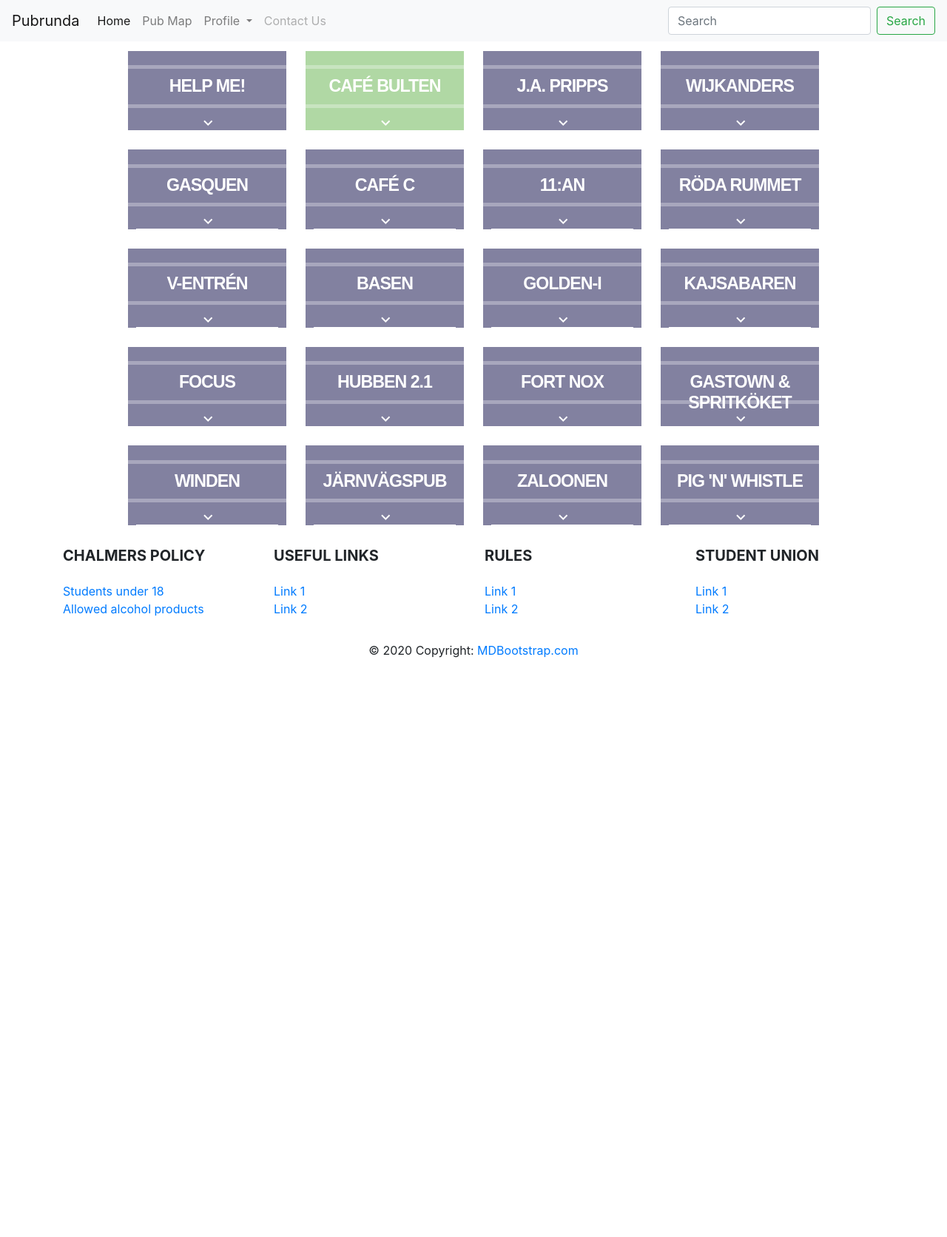
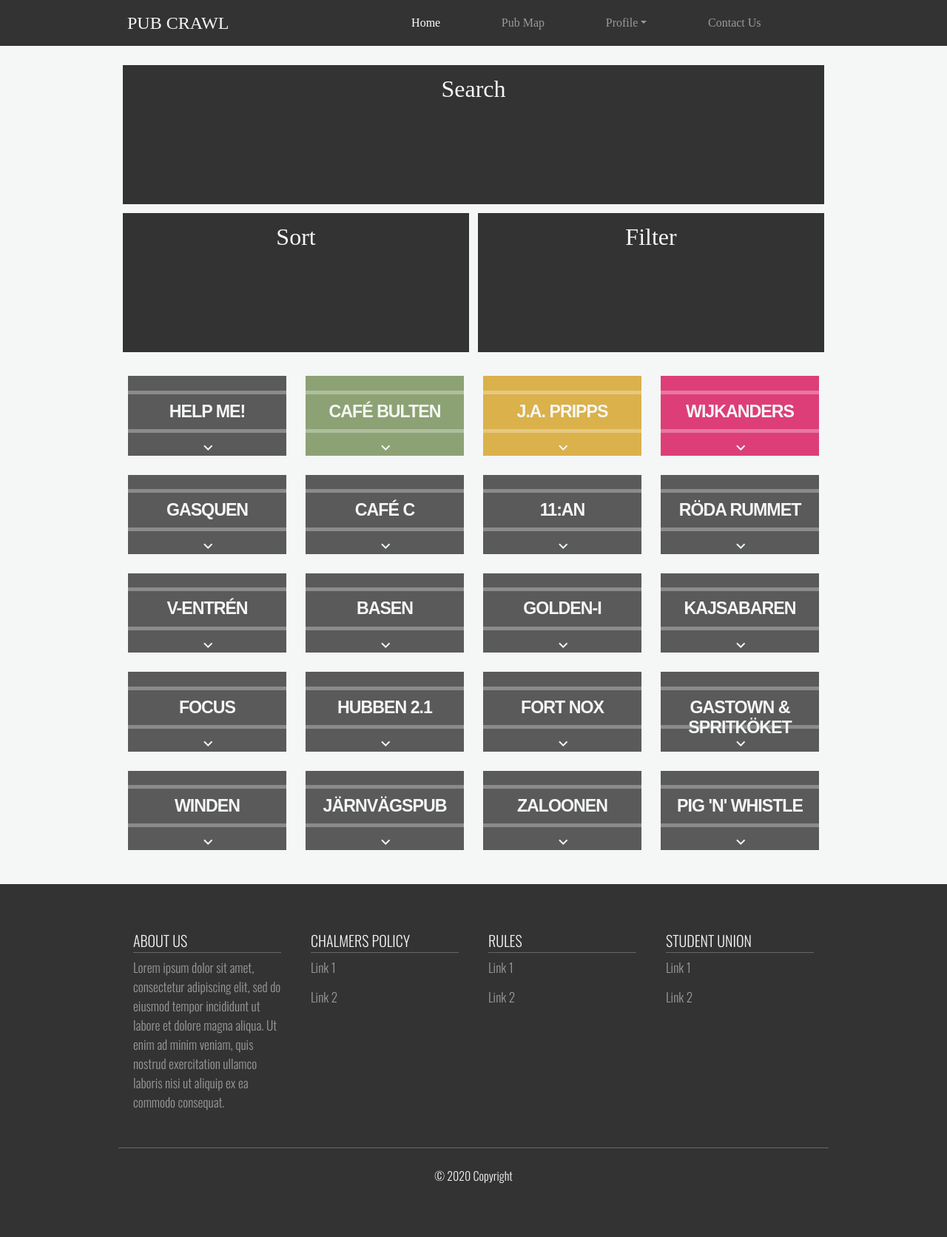
Before and after one commit to lillejohn22/Team-16-Pubrundan-DAT257, a website: page index.html in a window 1280 px wide. Shown: the whole page at 74% size. Before the commit the page ends 907 px from the top, so only its background shows below. Drawn offline with nearby package versions, Linux system fonts and the light colour scheme; a web font is replaced by a local one.

Commit message:
Visual changes.

```diff
--- a/css/style.css
+++ b/css/style.css
@@ -1,3 +1,10 @@
+/* ---------------
+      Colours
+   --------------- */
+/* https://coolors.co/414141-ccdfcb-ff6a5c-056571-d33f49-88d18a-ffd25a */
+
+
+
 /* ---------------
         Fonts
    --------------- */
@@ -21,6 +28,88 @@
     src: url(../fonts/raleway/Raleway-Regular.ttf);
 }
 
+@font-face {
+  font-family: "Oswald";
+  src: url(../fonts/oswald/static/Oswald-Regular.ttf)
+}
+
+@font-face {
+  font-family: "Oswald Light";
+  src: url(../fonts/oswald/static/Oswald-Light.ttf)
+}
+
+body {
+  background-color: #F4F7F5;
+}
+
+
+/* ---------------
+       Navbar
+   --------------- */
+
+.navbar {
+  font-family: "Raleway Regular";
+  font-size: 1em;
+  background-color: #333333;
+  color: #F4F7F5;
+}
+
+.navbar a {
+  color: #999999;
+  -webkit-transition: all .5s ease;   /* Safari and Chrome */
+  -moz-transition: all .5s ease;      /* Firefox */
+  -ms-transition: all .5s ease;       /* IE 9 */
+  -o-transition: all .5s ease;        /* Opera */
+  transition: all .5s ease;
+}
+
+.navbar .navbar-brand {
+  font-size: 1.5em;
+  margin-left: 12.5%;
+  text-transform: uppercase;
+  color: #F4F7F5;
+}
+
+.nav-items {
+  margin-left: 12.5%;
+}
+
+.nav-item {
+  padding-left: 50pt;
+}
+
+.navbar-toggler {
+  margin-right: 12.5%;
+}
+
+.nav-item > a:hover {
+  color: #F4F7F5;
+}
+
+
+/* ---------------
+         SSF
+   --------------- */
+
+#ssf-container {
+  width: 75%;
+}
+
+.ssf-element {
+  margin-top: 15pt;
+  margin-bottom: -15pt;
+  background-color: #333333;
+  border: 5pt solid #F4F7F5;
+  height: 150pt;
+}
+
+.ssf-element h2 {
+  font-family: "Raleway Regular";
+  color: #F4F7F5;
+  text-align: center;
+  padding-top: 10pt;
+}
+
 
 /* ---------------
         Grid
@@ -31,6 +120,7 @@
 
 #grid-container {
     width: 75%;
+    margin-top: 25pt;
     margin-left: 12.5%;
     margin-right: 12.5%;
 }
@@ -38,7 +128,7 @@
 .grid-element {
     position: relative;
     overflow: hidden;
-    border: 10pt solid #fff;
+    border: 10pt solid #F4F7F5;
     height: 100pt;
     -webkit-transition: all .5s ease;   /* Safari and Chrome */
     -moz-transition: all .5s ease;      /* Firefox */
@@ -69,7 +159,7 @@
     font-weight: 900;
     letter-spacing: -1px;
     text-transform: uppercase;
-    color: #fff;
+    color: #F4F7F5;
     margin: 9% 0 0;
     padding: 10px 0;
     height: 43pt;
@@ -85,20 +175,20 @@
   left: 0;
   z-index: 10;
   display: block;
-  color:white;
+  color: #F4F7F5;
   margin-top: 63.5pt;
   margin-left: 45%;
 }
 
 .grid-element-expanded-info {
     position: absolute;
-    top: 80pt;
+    top: 81pt;
     left: 5%;
     z-index: 10;
     width: 90%;
     height: 60%;
     padding: 15pt;
-    background-color: white;
+    background-color: #F4F7F5;
     overflow: auto;
     padding: 18px;
     overflow: hidden;
@@ -107,7 +197,7 @@
 
 .grid-element-expanded-info span {
     position: relative;
-    color: black;
+    color: #08090A;
     font-family: Raleway Regular;
     font-size: medium;
     padding: 10pt;
@@ -125,36 +215,114 @@
 }
 
 
-/* Background colours for grid elements, depending on queue length */
+/* ---------------
+       Queue
+   --------------- */
+
 .long-queue {
-  background-color: #E84258;
+  background-color: #D81159;
+  opacity: 80%;
 }
 
 .long-queue:hover {
-  background-color: rgb(230, 47, 71);
+  background-color: #D81159;
+  opacity: 100%;
 }
 
 .medium-queue {
-  background-color: #FEE191;
+  background-color: #D5A021;
+  opacity: 80%;
 }
 
 .medium-queue:hover {
-  background-color: rgb(243, 204, 96);
+  background-color: #D5A021;
+  opacity: 100%;
 }
 
 .short-queue {
-  background-color: #B0D8A4;
+  background-color: #748E54;
+  opacity: 80%;
 }
 
 .short-queue:hover {
-  background-color: rgb(140, 211, 119);
+  background-color: #748E54;
+  opacity: 100%;
 }
 
 .pub-closed {
-  background-color: #8281A0;
+  background-color: #333333;
+  opacity: 80%;
 }
 
 .pub-closed:hover {
-  background-color: rgb(106, 104, 156);
+  background-color: #333333;
+  opacity: 100%;
 }
-/* END of bg colours */
+
+.queue-container {
+  margin-left: 22pt;
+}
+
+
+/* ---------------
+       Footer
+   --------------- */
+
+.site-footer {
+  font-family: "Oswald Light";
+  font-weight: 100;
+  background-color: #333333;
+  color: #F4F7F5;
+  margin-top: 25pt;
+  padding: 5% 12.5% 5% 12.5%;
+  font-size: 13pt;
+}
+
+.site-footer a {
+  color: #999999;
+  -webkit-transition: all .5s ease;   /* Safari and Chrome */
+  -moz-transition: all .5s ease;      /* Firefox */
+  -ms-transition: all .5s ease;       /* IE 9 */
+  -o-transition: all .5s ease;        /* Opera */
+  transition: all .5s ease;
+}
+
+.site-footer a:hover {
+  color: #F4F7F5;
+  text-decoration: none;
+}
+
+.site-footer li {
+  padding-bottom: 10pt;
+}
+
+.site-footer p {
+  color: #999999;
+  padding-bottom: 10pt;
+  -webkit-transition: all .5s ease;   /* Safari and Chrome */
+  -moz-transition: all .5s ease;      /* Firefox */
+  -ms-transition: all .5s ease;       /* IE 9 */
+  -o-transition: all .5s ease;        /* Opera */
+  transition: all .5s ease;
+}
+
+.site-footer .site-footer-heading {
+  font-size: 15pt;
+  color: #F4F7F5;
+  text-transform: uppercase;
+}
+
+.site-footer-element-hr {
+  border-color: #666666;
+  margin: -15pt 0 3% 0;
+}
+
+.site-footer .site-footer-element {
+  margin-bottom: 2%;
+  padding: 0 15pt 0 15pt;
+}
+
+.site-footer-hr {
+  border-color: #666666;
+  margin: 0 0 3% 0;
+}
--- a/index.html
+++ b/index.html
@@ -18,25 +18,29 @@
   </head>
 
   <body>
-    <!-- Navbar -->
-    <nav class="navbar navbar-expand-lg navbar-light bg-light">
-        <a class="navbar-brand" href="index.html">Pubrunda</a>
+    <!-----------------------
+             Navbar
+    ------------------------>
+    <nav class="navbar sticky-top navbar-expand-lg navbar-dark">
+        <a class="navbar-brand" href="index.html">Pub Crawl</a>
+
         <button class="navbar-toggler" type="button" data-toggle="collapse" data-target="#navbarSupportedContent" aria-controls="navbarSupportedContent" aria-expanded="false" aria-label="Toggle navigation">
             <span class="navbar-toggler-icon"></span>
         </button>
 
-        <div class="collapse navbar-collapse" id="navbarSupportedContent">
+        <div class="collapse navbar-collapse nav-items" id="navbarSupportedContent">
             <ul class="navbar-nav mr-auto">
                 <li class="nav-item active">
-                    <a class="nav-link" href="index.html">Home <span class="sr-only">(current)</span></a>
+                    <a class="nav-link" href="index.html">Home<span class="sr-only">(current)</span></a>
                 </li>
+
                 <li class="nav-item">
-                    <a class="nav-link" href="">Pub Map</a>
+                    <a class="nav-link" href="views/pubmap.html">Pub Map</a>
                 </li>
+
                 <li class="nav-item dropdown">
-                    <a class="nav-link dropdown-toggle" href="#" id="navbarDropdown" role="button" data-toggle="dropdown" aria-haspopup="true" aria-expanded="false">
-                        Profile
-                    </a>
+                    <a class="nav-link dropdown-toggle" href="#" id="navbarDropdown" role="button" data-toggle="dropdown" aria-haspopup="true" aria-expanded="false">Profile</a>
+
                     <div class="dropdown-menu" aria-labelledby="navbarDropdown">
                         <a class="dropdown-item" href="views/profile.html">My account</a>
                         <a class="dropdown-item" href="">Information</a>
@@ -44,19 +48,41 @@
                         <a class="dropdown-item" href="#">Extra</a>
                     </div>
                 </li>
+
                 <li class="nav-item">
-                    <a class="nav-link disabled" href="">Contact Us</a>
+                    <a class="nav-link" href="">Contact Us</a>
                 </li>
             </ul>
-            <form class="form-inline my-2 my-lg-0">
-                <input class="form-control mr-sm-2" type="search" placeholder="Search" aria-label="Search">
-                <button class="btn btn-outline-success my-2 my-sm-0" type="submit">Search</button>
-            </form>
         </div>
     </nav> <!-- Navbar end -->
 
 
-    <!-- Grid/list of pubs -->
+    <!-----------------------
+        Search/sort/filter
+    ------------------------>
+    <div class="container-fluid" id="ssf-container">
+        <div class="row">
+            <div class="col-lg-12 ssf-element" id="search">
+                <h2>Search</h2>
+
+            </div>
+
+            <div class="col-lg-6 ssf-element" id="sort">
+                <h2>Sort</h2>
+
+            </div>
+
+            <div class="col-lg-6 ssf-element" id="filter">
+                <h2>Filter</h2>
+
+            </div>
+        </div>
+    </div>
+
+
+    <!-----------------------
+        Grid/list of pubs
+    ------------------------>
     <div class="container-fluid" id="grid-container">
         <div class="row">
             <div class="col-sm-6 col-lg-4 col-xl-3 grid-element pub-closed" id="help">
@@ -66,13 +92,7 @@
                 </div>
 
                 <div class="grid-element-expanded-info">
-                    <i class="material-icons md-18">location_on</i>
-                    <span>Rainbow Road 1</span>
 
-                    <br>
-
-                    <i class="material-icons md-36">schedule</i>
-                    <span>00 - 00</span>
                 </div>
             </div>
 
@@ -91,19 +111,24 @@
                     <i class="material-icons md-36">schedule</i>
                     <span>00 - 00</span>
 
-                    <div class="container">
+                    <br>
+
+                    <i class="material-icons md-36">how_to_vote</i>
+                    <span>Vote for the queue length</span>
+
+                    <div class="container queue-container">
                         <div class="queueVoter">
                             <div class="voteButton" id="0">
-                                <button type="button" value= 1 class="btn btn-outline-success btn-sm">Kort</button>
-                                <button type="button" value = 2 class="btn btn-outline-warning btn-sm">Medel</button>
-                                <button type="button" value = 3 class="btn btn-outline-danger btn-sm">Lång</button>
+                                <button type="button" value = 1 class="btn btn-outline-success btn-sm">Short</button>
+                                <button type="button" value = 2 class="btn btn-outline-warning btn-sm">Medium</button>
+                                <button type="button" value = 3 class="btn btn-outline-danger btn-sm">Long</button>
                             </div>
                         </div>
                     </div>
                 </div>
             </div>
 
-            <div class="col-sm-6 col-lg-4 col-xl-3 grid-element pub-closed" id="japripps">
+            <div class="col-sm-6 col-lg-4 col-xl-3 grid-element medium-queue" id="japripps">
                 <div class="grid-element-contracted-info">
                     <h3 class="grid-element-name">J.A. Pripps</h3>
                     <i class="material-icons grid-element-expand-indicator">keyboard_arrow_down </i>
@@ -118,12 +143,17 @@
                     <i class="material-icons md-36">schedule</i>
                     <span>00 - 00</span>
 
-                    <div class="container">
+                    <br>
+
+                    <i class="material-icons md-36">how_to_vote</i>
+                    <span>Vote for the queue length</span>
+
+                    <div class="container queue-container">
                         <div class="queueVoter">
                             <div class="voteButton" id="1">
-                                <button type="button" value= 1 class="btn btn-outline-success btn-sm">Kort</button>
-                                <button type="button" value = 2 class="btn btn-outline-warning btn-sm">Medel</button>
-                                <button type="button" value = 3 class="btn btn-outline-danger btn-sm">Lång</button>
+                                <button type="button" value = 1 class="btn btn-outline-success btn-sm">Short</button>
+                                <button type="button" value = 2 class="btn btn-outline-warning btn-sm">Medium</button>
+                                <button type="button" value = 3 class="btn btn-outline-danger btn-sm">Long</button>
                             </div>
                         </div>
                     </div>
@@ -131,7 +161,7 @@
                 </div>
             </div>
 
-            <div class="col-sm-6 col-lg-4 col-xl-3 grid-element pub-closed" id="wijkanders">
+            <div class="col-sm-6 col-lg-4 col-xl-3 grid-element long-queue" id="wijkanders">
                 <div class="grid-element-contracted-info">
                     <h3 class="grid-element-name">Wijkanders</h3>
                     <i class="material-icons grid-element-expand-indicator ">keyboard_arrow_down </i>
@@ -422,102 +452,61 @@
     </div> <!-- Grid end -->
 
 
-    <!-- Footer -->
-    <footer class="page-footer font-small indigo">
+    <!-----------------------
+              Footer
+    ------------------------>
+    <footer class="site-footer">
+        <div class="container-fluid">
+            <div class="row">
+                <div class="col-md-3 site-footer-element">
+                    <h2 class="site-footer-heading mb-4">About Us</h2>
+                    <hr class="site-footer-element-hr">
+                    <p>
+                        Lorem ipsum dolor sit amet, consectetur adipiscing elit, sed do eiusmod tempor incididunt ut labore et dolore magna aliqua. Ut enim ad minim veniam, quis nostrud exercitation ullamco laboris nisi ut aliquip ex ea commodo consequat.
+                    </p>
+                </div>
 
-        <!-- Footer Links -->
-        <div class="container text-center text-md-left">
-
-            <!-- Grid row -->
-            <div class="row">
-
-                <!-- Grid column -->
-                <div class="col-md-3 mx-auto">
-
-                    <!-- Links -->
-                    <h5 class="font-weight-bold text-uppercase mt-3 mb-4">Chalmers Policy</h5>
+                <div class="col-md-3 site-footer-element">
+                    <h5 class="site-footer-heading mb-4">Chalmers Policy</h5>
+                    <hr class="site-footer-element-hr">
 
                     <ul class="list-unstyled">
-                        <li>
-                            <a href="#!">Students under 18</a>
-                        </li>
-                        <li>
-                            <a href="#!">Allowed alcohol products</a>
-                        </li>
+                        <li><a href="#!">Link 1</a></li>
+                        <li><a href="#!">Link 2</a></li>
                     </ul>
+                </div>
 
-                </div>
-                <!-- Grid column -->
-
-                <hr class="clearfix w-100 d-md-none">
-
-                <!-- Grid column -->
-                <div class="col-md-3 mx-auto">
-
-                    <!-- Links -->
-                    <h5 class="font-weight-bold text-uppercase mt-3 mb-4">Useful Links</h5>
+                <div class="col-md-3 site-footer-element">
+                    <h5 class="site-footer-heading mb-4">Rules</h5>
+                    <hr class="site-footer-element-hr">
 
                     <ul class="list-unstyled">
-                        <li>
-                            <a href="#!">Link 1</a>
-                        </li>
-                        <li>
-                            <a href="#!">Link 2</a>
-                        </li>
+                        <li><a href="#!">Link 1</a></li>
+                        <li><a href="#!">Link 2</a></li>
                     </ul>
+                </div>
 
-                </div>
-                <!-- Grid column -->
-
-                <hr class="clearfix w-100 d-md-none">
-
-                <!-- Grid column -->
-                <div class="col-md-3 mx-auto">
-
-                    <!-- Links -->
-                    <h5 class="font-weight-bold text-uppercase mt-3 mb-4">Rules</h5>
+                <div class="col-md-3 site-footer-element">
+                    <h5 class="site-footer-heading mb-4">Student Union</h5>
+                    <hr class="site-footer-element-hr">
 
                     <ul class="list-unstyled">
-                        <li>
-                            <a href="#!">Link 1</a>
-                        </li>
-                        <li>
-                            <a href="#!">Link 2</a>
-                        </li>
+                        <li><a href="#!">Link 1</a></li>
+                        <li><a href="#!">Link 2</a></li>
                     </ul>
+                </div>
+            </div> <!-- Grid row -->
+        </div>
 
-                </div>
-                <!-- Grid column -->
-
-                <hr class="clearfix w-100 d-md-none">
-
-                <!-- Grid column -->
-                <div class="col-md-3 mx-auto">
-
-                    <!-- Links -->
-                    <h5 class="font-weight-bold text-uppercase mt-3 mb-4">Student Union</h5>
-
-                    <ul class="list-unstyled">
-                        <li>
-                            <a href="#!">Link 1</a>
-                        </li>
-                        <li>
-                            <a href="#!">Link 2</a>
-                        </li>
-                    </ul>
-
-                </div>
-                <!-- Grid column -->
-
-            </div>
-            <!-- Grid row -->
-
-        </div>
-        <!-- Footer Links -->
+        <hr class="site-footer-hr">
 
         <!-- Copyright -->
-        <div class="footer-copyright text-center py-3">© 2020 Copyright:
-            <a href="https://mdbootstrap.com/"> MDBootstrap.com</a>
+        <div class="footer-copyright text-center">
+            <h6>
+                &copy;
+                <script>document.write(new Date().getFullYear());</script>
+                Copyright
+            </h6>
         </div>
         <!-- Copyright -->
 
--- a/js/expandContractGridElements.js
+++ b/js/expandContractGridElements.js
@@ -17,9 +17,11 @@ for (var i = 0; i < conElems.length; i++) {
 
     if (elems[index].style.height != "250pt"){
         elems[index].style.height = "250pt";
+        elems[index].style.opacity = "100%";
         expInd[index].innerHTML = "keyboard_arrow_up";
     } else {
         elems[index].style.height = "100pt";
+        elems[index].style.opacity = "80%";
         expInd[index].innerHTML = "keyboard_arrow_down";
     }
   });
```
Also changed, not shown: fonts/oswald/OFL.txt (added, +93 -0 lines), pub-data.json (added, +226 -0 lines), fonts/oswald/Oswald-VariableFont_wght.ttf (added), fonts/oswald/README.txt (added), fonts/oswald/static/Oswald-Bold.ttf (added), fonts/oswald/static/Oswald-ExtraLight.ttf (added), fonts/oswald/static/Oswald-Light.ttf (added), fonts/oswald/static/Oswald-Medium.ttf (added), fonts/oswald/static/Oswald-Regular.ttf (added), fonts/oswald/static/Oswald-SemiBold.ttf (added).
